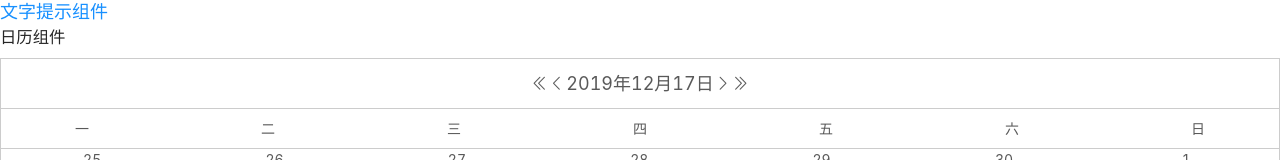
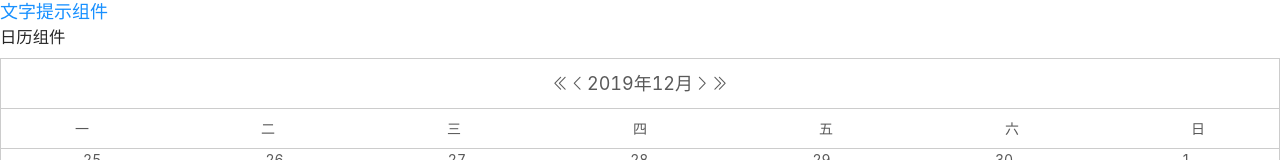
Before and after one commit to XUELUOCC/publicComponent, a Vue app: page /#/datePicker in a window 1280 px wide. Shown: the part 191-351 px from the top of the page. Built offline with nearby package versions, Linux system fonts and the light colour scheme; what mint-ui would draw is missing.

Commit message:
datePicker title

```diff
--- a/src/common/DatePicker/DatePicker.vue
+++ b/src/common/DatePicker/DatePicker.vue
@@ -89,7 +89,7 @@ export default {
       this.year=new Date().getFullYear();
       this.month= new Date().getMonth()+1;
       this.day=new Date().getDate();
-      this.date=this.year+'年'+this.month+'月'+this.day+'日';
+      this.date=this.year+'年'+this.month+'月';
       console.log(this.date)
       this.setDay();
     },
@@ -98,13 +98,13 @@ export default {
       console.log(this.date)
       this.year=this.year-1;
       this.setDay()
-      this.date=this.year+'年'+this.month+'月'+this.day+'日';
+      this.date=this.year+'年'+this.month+'月';
     },
     //年份增加
     DateYearAdd(){
        this.year=this.year+1;
        this.setDay()
-       this.date=this.year+'年'+this.month+'月'+this.day+'日';
+       this.date=this.year+'年'+this.month+'月';
     },
     //月份递减
     DateMonthReduce(){
@@ -114,7 +114,7 @@ export default {
         this.year--;
         this.month=12;
       }
-      this.date=this.year+'年'+this.month+'月'+this.day+'日';
+      this.date=this.year+'年'+this.month+'月';
        this.setDay()
     },
     //月份增加
@@ -129,7 +129,7 @@ export default {
       }
       console.log(this.month,this.year)
        this.setDay()
-      this.date=this.year+'年'+this.month+'月'+this.day+'日';
+      this.date=this.year+'年'+this.month+'月';
     },
     setDay(){
       console.log(this.month)
@@ -164,7 +164,7 @@ export default {
       //
       console.log(this.dateList)
       console.log(this.month,this.year)
-      this.date=this.year+'年'+this.month+'月'+this.day+'日';
+      this.date=this.year+'年'+this.month+'月';
 
       //给当前日期添加样式
       for(var i=0;i<this.dateList.length;i++){
@@ -193,13 +193,13 @@ export default {
             if(this.lastArr.length>=i+1 ){
               console.log(i+1)
               if(this.month>1){
-                this.date=this.year+'年'+(this.month-1)+'月'+this.day+'日';
+                this.date=this.year+'年'+(this.month-1)+'月';
               }else{
-                this.date=(this.year-1)+'年'+12+'月'+this.day+'日';
+                this.date=(this.year-1)+'年'+12+'月';
               }
             console.log(this.date)
             }else{
-              this.date=this.year+'年'+this.month+'月'+this.day+'日';
+              this.date=this.year+'年'+this.month+'月';
             }
 
           }
```
